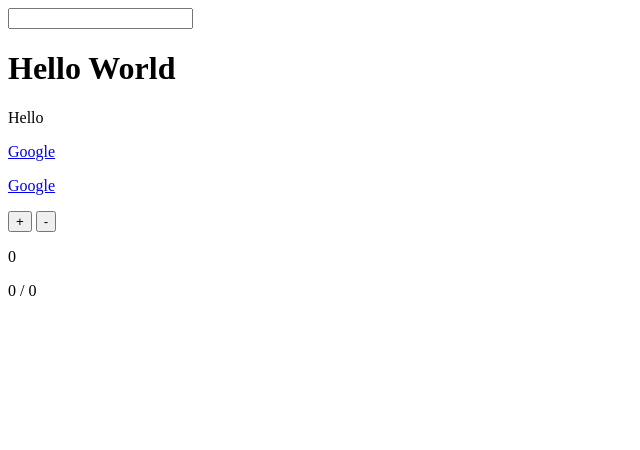
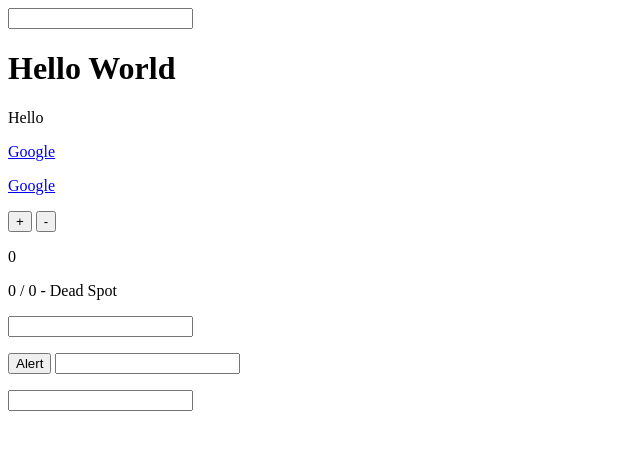
Before and after one commit to ear78/vuejs-one, a plain HTML site: page index.html in a window 1280 px wide. Shown: the whole page, without its empty margins (0-640 px from the left). Drawn offline with Linux system fonts and the light colour scheme.

Commit message:
practicing with some new directives

```diff
--- a/index.html
+++ b/index.html
@@ -22,7 +22,22 @@
             </button>
             <button v-on:click="decrease" type="button" name="button">-</button>
             <p>{{ counter }}</p>
-            <p v-on:mousemove="updateCoordinate">{{x}} / {{y}}</p>
+            <p v-on:mousemove="updateCoordinate">{{x}} / {{y}}
+                <!-- modifier event stop propagation or .prevent for preventDefault() -->
+                - <span v-on:mousemove.stop>Dead Spot</span>
+            </p>
+            <p>
+                <!-- modifier key on enter triggers alert keyup.enter -->
+                <input v-on:keyup.enter="alertMe" type="text" name="" value="">
+            </p>
+
+            <!-- exercises -->
+            <button v-on:click="alertBtn" type="button" name="button">Alert</button>
+
+            <input v-on:input="updateInput" type="text" name="" value="">
+            <p>{{ val }}</p>
+
+            <input v-on:keyup.enter="alertEnt" type="text" name="" value="">
         </div>
 
     <script type="text/javascript">
@@ -34,7 +49,8 @@
                 finishedLink: '<a href="http://google.com">Google</a>',
                 counter: 0,
                 x: 0,
-                y: 0
+                y: 0,
+                val: ''
             },
             methods: {
                 changeTitle: function(event){
@@ -52,6 +68,18 @@
                 updateCoordinate: function(event){
                     this.x = event.clientX;
                     this.y = event.clientY;
+                },
+                alertMe: function(){
+                    alert('hello alert me')
+                },
+                alertBtn: function(){
+                    alert('I just got clicked!')
+                },
+                updateInput: function(event){
+                    this.val = event.target.value;
+                },
+                alertEnt: function(){
+                    alert('You Hit Enter!')
                 }
 
             }
```
